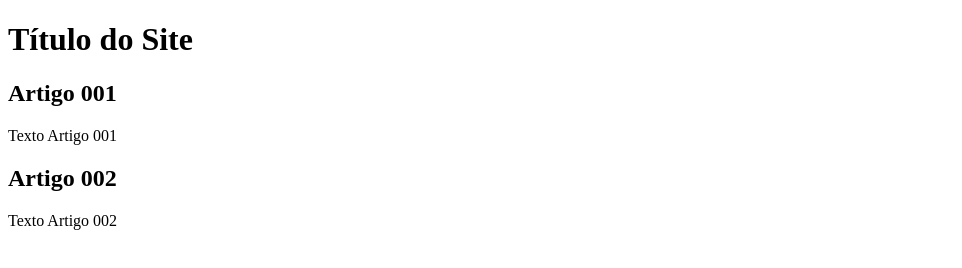
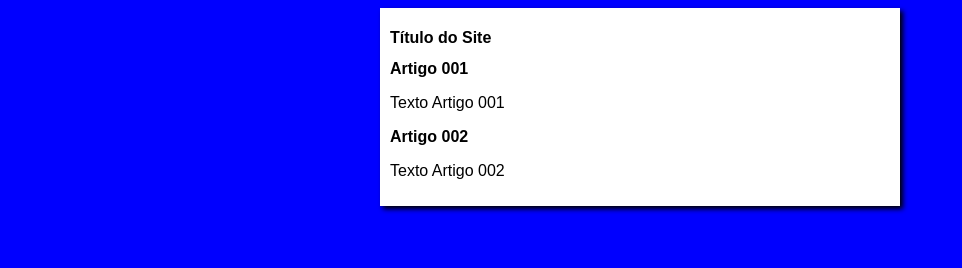
Before and after one commit to Rogimerio/projeto-site-wm, a plain HTML site: page index.html in a window 1280 px wide. Shown: the whole page, without its empty margins (0-962 px from the left). Drawn offline with Linux system fonts and the light colour scheme.

Commit message:
Iniciei o design

```diff
--- a/index.html
+++ b/index.html
@@ -4,6 +4,7 @@
     <meta charset="UTF-8">
     <meta name="viewport" content="width=device-width, initial-scale=1.0">
     <title>Título do Site</title>
+    <link rel="stylesheet" href="style.css">
 </head>
 <body>
     <main>
--- /dev/null
+++ b/style.css
@@ -0,0 +1,16 @@
+* {
+    font-family: Arial, Helvetica, sans-serif;
+    font-size: 16px;
+}
+
+body {
+    background-color: blue;
+}
+
+main {
+    background-color: white;
+    width: 500px;
+    margin: auto;
+    padding: 10px;
+    box-shadow: 3px 3px 5px black;
+}
```
